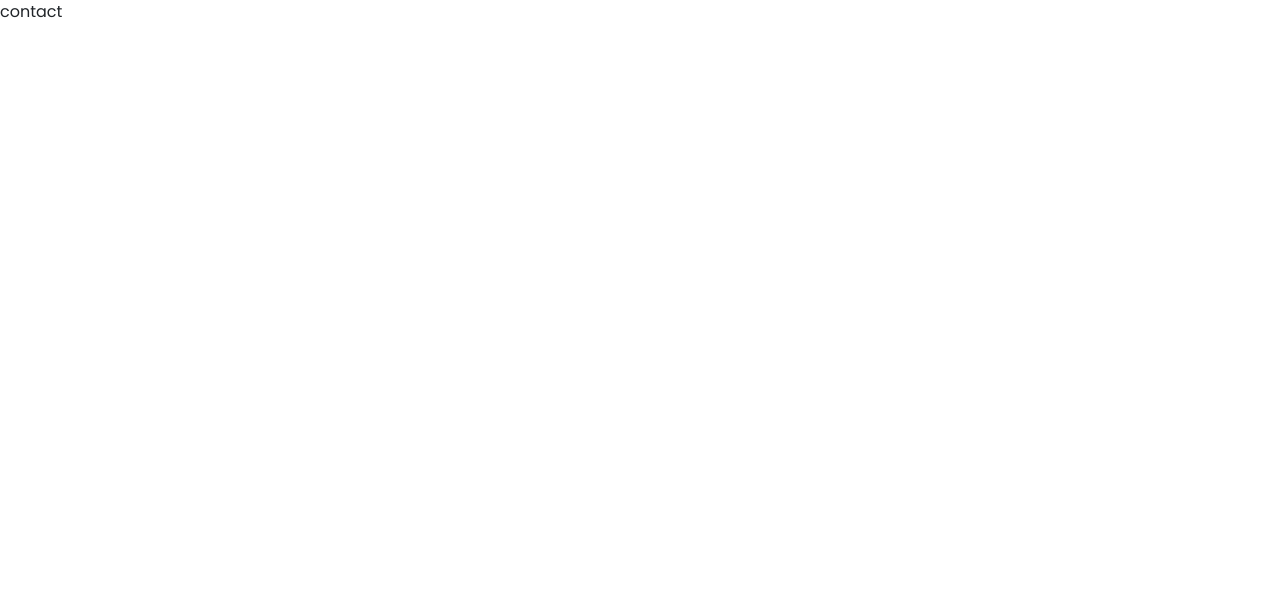
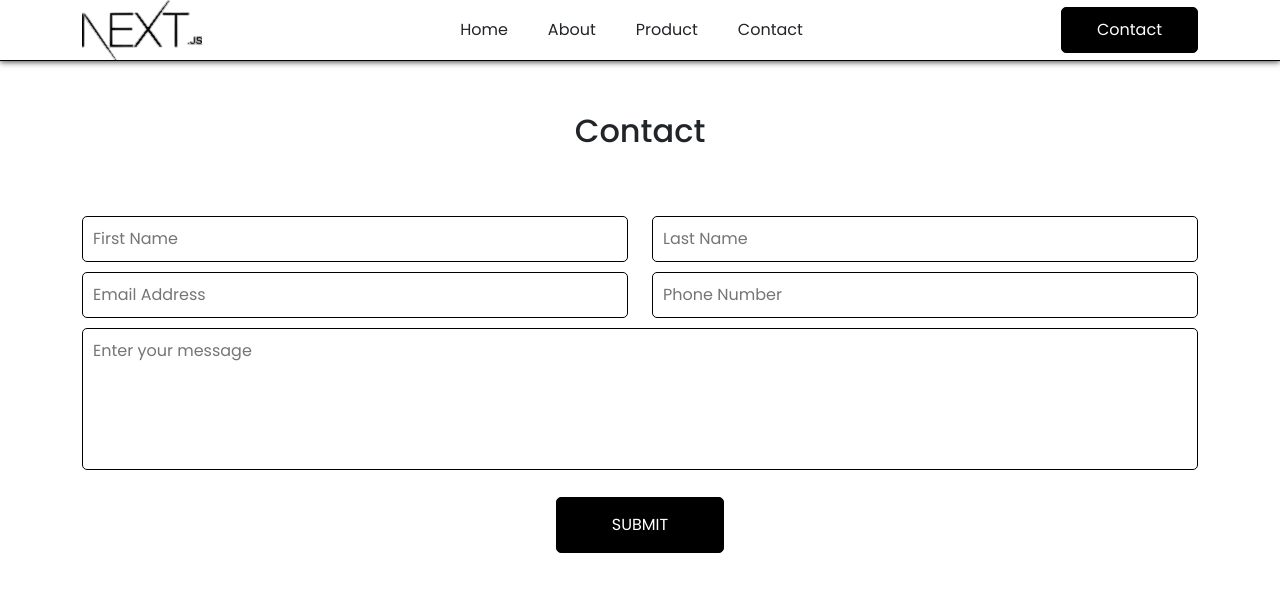
Before and after one commit to MuhammadAnasAlvi18/next-learning, a Next.js app: page /contact in a window 1280 px wide. Shown: the top 592 px of the page. Built offline with nearby package versions, Linux system fonts and the light colour scheme.

Commit message:
add contact form

```diff
--- a/components/Header.js
+++ b/components/Header.js
@@ -1,9 +1,13 @@
-import React from 'react'
+import React, { useEffect } from 'react'
 import Image from 'next/image'
 import Link from 'next/link'
 import logo from '../asset/logo.png'
+import { useRouter } from 'next/router'
 
 const Header = () => {
+
+  const router = useRouter()
+
   return (
     <header className='header'>
     <div className='container'>
@@ -25,7 +29,7 @@ const Header = () => {
           <Link href='/contact'>Contact</Link>
         </li>
       </ul>
-      <Link href='#' className='header_btn'>Button</Link>
+      <Link href='#' className='header_btn'>{router.pathname === '/' ? "home" : router.pathname.split("/")}</Link>
       <i className='fa fa-solid fa-bars'></i>
     </div>
     </div>
--- a/pages/contact.js
+++ b/pages/contact.js
@@ -1,7 +1,89 @@
+import Header from "@/components/Header"
+import { useRouter } from "next/router"
+import { useEffect, useState } from "react"
 
 const contact = () => {
+
+  // const router = useRouter();
+  const [isactive, setIsActive] = useState(false)
+  const [user , setUser] = useState({
+    fname: "",
+    lname: "",
+    email: "",
+    phone: "",
+    message: ""
+  })
+
+  const handleChange = (e) => {
+    setUser((currentState) => ({
+      ...currentState,
+      [e.target.name]: e.target.value
+    }));
+  }
+
+  const submitForm = (e)=>{
+
+    e.preventDefault();
+
+    setIsActive(true)
+    setUser(()=> ({
+    fname: "",
+    lname: "",
+    email: "",
+    phone: "",
+    message: ""
+    }))
+
+    setTimeout(()=>{
+    setIsActive(false)
+    },3000)
+
+  }
+
   return (
-    <div>contact</div>
+    <div className="mt-5 pt-3">
+      <Header />
+      <h2 className="text-center pt-5 pb-5">Contact</h2>
+      <div className="container">
+      <div className="row">
+        <div className="col-md-6">
+          <div className="contact_div">
+            <input type="text" name="fname" value={user.fname} onChange={handleChange} placeholder="First Name"/>
+          </div>
+        </div>
+        <div className="col-md-6">
+          <div className="contact_div">
+            <input type="text" name="lname" value={user.lname} onChange={handleChange} placeholder="Last Name"/>
+          </div>
+        </div>
+      </div>
+      <div className="row">
+        <div className="col-md-6">
+          <div className="contact_div">
+            <input type="email" name="email" value={user.email} onChange={handleChange} placeholder="Email Address"/>
+          </div>
+        </div>
+        <div className="col-md-6">
+          <div className="contact_div">
+            <input type="number" name="phone" value={user.phone} onChange={handleChange} placeholder="Phone Number"/>
+          </div>
+        </div>
+      </div>
+      <div className="row">
+        <div className="col-md-12">
+          <div className="contact_div">
+            <textarea name="message" cols="30" rows="5" value={user.message} onChange={handleChange} placeholder="Enter your message"></textarea>
+          </div>
+        </div>
+      </div>
+      <a href="#" className={isactive ? 'contact_btn active' : 'contact_btn'} onClick={submitForm}>Submit</a>
+      <h5>{user.fname}</h5>
+      <h5>{user.lname}</h5>
+      <h5>{user.email}</h5>
+      <h5>{user.phone}</h5>
+      <h5>{user.message}</h5>
+      </div>
+    </div>
   )
 }
 
--- a/styles/globals.css
+++ b/styles/globals.css
@@ -155,6 +155,7 @@ a:focus{
   border-radius: 5px;
   border: 1px solid #000;
   transition: 0.6s ease;
+  text-transform: capitalize;
 }
 
 .header_btn:hover{
@@ -201,3 +202,76 @@ a:focus{
 .cursor-pointer{
   cursor: pointer;
 }
+
+.contact_div{
+  width: 100%;
+}
+
+.contact_div input {
+  width: 100%;
+  padding: 10px;
+  margin-top: 10px;
+  outline: none;
+  border: none;
+  border: 1px solid #000;
+  border-radius: 5px;
+}
+
+.contact_div textarea {
+  width: 100%;
+  padding: 10px;
+  margin-top: 10px;
+  outline: none;
+  border: none;
+  border: 1px solid #000;
+  border-radius: 5px;
+  resize: none;
+}
+
+.contact_btn,
+.contact_btn:focus,
+.contact_btn:hover {
+  width: 15%;
+  display: block;
+  background: #000;
+  color: #fff;
+  padding: 15px 35px;
+  margin: 20px auto 0 auto;
+  text-align: center;
+  border-radius: 5px;
+  border: 1px solid #000;
+  text-transform: uppercase;
+  position: relative;
+}
+
+.contact_btn::before {
+  content: "";
+  width: 35px;
+  height: 35px;
+  border: 3px solid #fff;
+  border-left: 3px solid transparent;
+  border-radius: 50%;
+  position: absolute;
+  top: 18%;
+  left: 40%;
+  display: none;
+  transform: translate(-50%, -50%);
+  animation: rotate 1s linear infinite;
+}
+
+.contact_btn.active{
+  color: #000;
+}
+
+.contact_btn.active::before{
+  display: block;
+}
+
+@keyframes rotate{
+  0%{
+    transform: rotate(0deg);
+  }
+  100%{
+    transform: rotate(360deg);
+  }
+}
```
Also changed, not shown: asset/logo.png.
